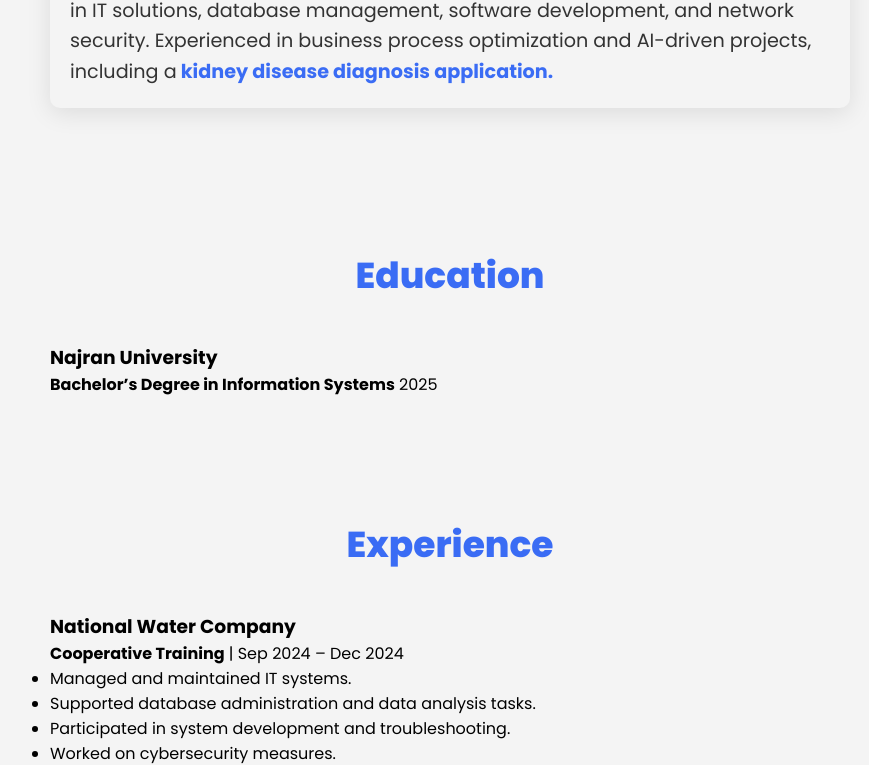
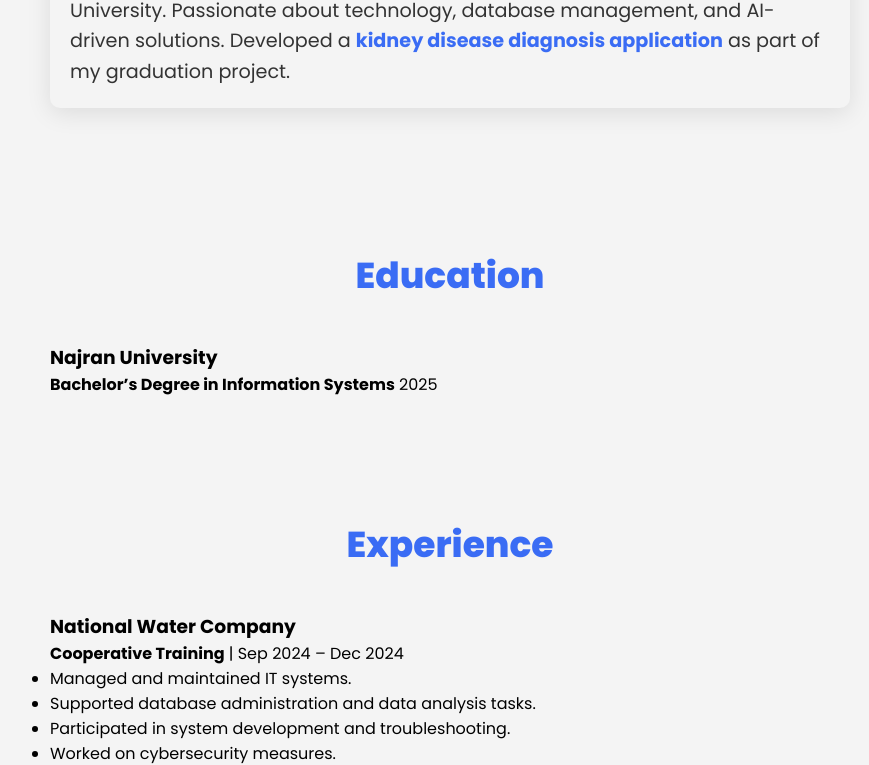
Before and after one commit to mohammed4alna/mycv, a plain HTML site: page index.html in a window 1280 px wide. Shown: the part 1010-1775 px from the top of the page, without its empty margins (190-1059 px from the left). Drawn offline with Linux system fonts and the light colour scheme.

Commit message:
Update index.html

```diff
--- a/index.html
+++ b/index.html
@@ -37,8 +37,9 @@
         <div class="about-container">
             <div class="about-content">
                 <p>
-                    I am <strong>Mohammed Alnahdi</strong>, Skilled Information Systems graduate with expertise in IT solutions, database management, software development, and network security. Experienced in business process optimization and AI-driven projects, including
-                     a<strong> kidney disease diagnosis application.</strong>
+                    I am <strong>Mohammed Alnahdi</strong>, a recent Information Systems graduate from Najran University.
+                    Passionate about technology, database management, and AI-driven solutions.
+                    Developed a <strong>kidney disease diagnosis application</strong> as part of my graduation project.
                 </p>
             </div>
         </div>
```
